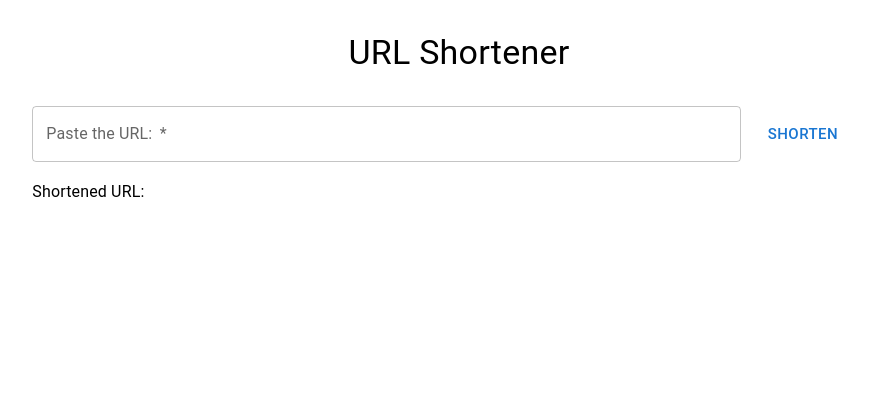
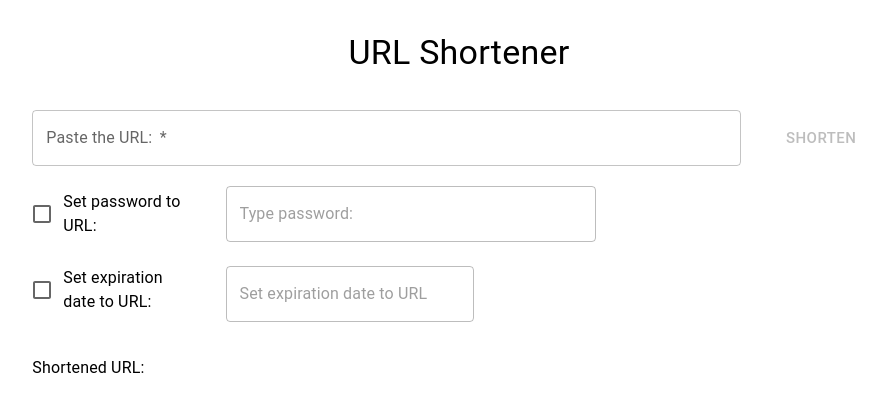
Before and after one commit to sebastianruiz07/test_doquimi_url_shortener, a React (Create React App) app in the folder client/: page / in a window 1280 px wide. Shown: the top 412 px of the page, without its empty margins (181-1067 px from the left). Built offline with nearby package versions, Linux system fonts and the light colour scheme.

Commit message:
feat: :sparkles: add option to set password and expiration date to shortened url

```diff
--- /dev/null
+++ b/client/src/components/CustomAlert.jsx
@@ -0,0 +1,18 @@
+import { Alert, Snackbar } from "@mui/material";
+
+const CustomAlert = ({openAlert, handleCloseSnackbar, alertType, alertMessage}) => {
+  return (
+    <Snackbar open={openAlert} autoHideDuration={5000} onClose={() => handleCloseSnackbar()}>
+      <Alert
+        onClose={() => handleCloseSnackbar()}
+        severity={alertType}
+        variant="filled"
+        sx={{ width: '100%' }}
+      >
+        {alertMessage}
+      </Alert>
+    </Snackbar>
+  )
+}
+
+export default CustomAlert;
--- a/client/src/components/ShortenerForm.jsx
+++ b/client/src/components/ShortenerForm.jsx
@@ -1,18 +1,35 @@
-import { Button, Grid2 as Grid, IconButton, Snackbar, TextField, Tooltip, Typography } from '@mui/material';
 import { useState } from 'react';
-import axios from 'axios';
-import { ContentCopy as ContentCopyIcon, Close as CloseIcon} from '@mui/icons-material';
+import dayjs from 'dayjs';
+import { Alert, Button, Checkbox, FormControlLabel, Grid2 as Grid, IconButton, Snackbar, TextField, Toolbar, Tooltip, Typography } from '@mui/material';
+import { DemoContainer } from '@mui/x-date-pickers/internals/demo';
+import { AdapterDayjs } from '@mui/x-date-pickers/AdapterDayjs';
+import { LocalizationProvider } from '@mui/x-date-pickers/LocalizationProvider';
+import { DatePicker } from '@mui/x-date-pickers/DatePicker';
+import getShortenedUrl from '../services/service';
+import ShowShortenUrl from './ShowShortenUrl';
+import CustomAlert from './CustomAlert';
 
 const ShortenerForm = () => {
   const [originalUrl, setOriginalUrl] = useState('');
   const [shortUrl, setShortUrl] = useState('');
-  const [copyUrl, setCopyUrl] = useState(false);
-  const [copyUrlMessage, setCopyUrlMessage] = useState('');
+  const [openAlert, setOpenAlert] = useState(false);
+  const [alertType, setAlertType] = useState('');
+  const [alertMessage, setAlertMessage] = useState('');
+  const [hasPassword, setHasPassword] = useState(false);
+  const [password, setPassword] = useState(null);
+  const [hasExpirationDate, setHasExpirationDate] = useState(false);
+  const [expirationDate, setExpirationDate] = useState(null);
 
-  const getShortenedUrl = async () => {
+  const getShortenedUrlFunction = () => {
+    if (originalUrl.length <= 0) {
+      setOpenAlert(true);
+      setAlertType('info');
+      setAlertMessage("Please fill the URL to shortener");
+      return;
+    }
     try {
-      const response = await axios.post('http://localhost:3001/api/urlshort', { url: originalUrl });
-      setShortUrl(response.data.shortUrl);
+      const creationDate = dayjs();
+      getShortenedUrl(originalUrl, password, creationDate, expirationDate, setShortUrl);
     } catch (error) {
       console.error('Error shortering the URL: ', error);
     }
@@ -21,11 +38,13 @@ const ShortenerForm = () => {
   const copyShortUrlToClipboard = () => {
     if (shortUrl.length > 0) {
       navigator.clipboard.writeText(shortUrl).then(() => {
-        setCopyUrl(true);
-        setCopyUrlMessage('URL copied successfully')
+        setOpenAlert(true);
+        setAlertType('success');
+        setAlertMessage('URL copied successfully');
       }).catch((error) => {
-        setCopyUrl(true);
-        setCopyUrlMessage('Error copying URL');
+        setOpenAlert(true);
+        setAlertType('error');
+        setAlertMessage('Error copying URL');
       });
     }
   }
@@ -35,17 +54,27 @@ const ShortenerForm = () => {
       return;
     }
 
-    setCopyUrl(false);
+    setOpenAlert(false);
   };
 
-  const action = (
-    <IconButton
-      size="small"
-      onClick={handleCloseSnackbar}
-    >
-      <CloseIcon fontSize="small" />
-    </IconButton>
-  )
+  const handleCheckPassword = (event) => {
+    setHasPassword(event.target.checked);
+
+    if (!event.target.checked) {
+      setPassword(null);
+    }
+  }
+
+  const handleCheckExpirationDate = (event) => {
+    setHasExpirationDate(event.target.checked);
+
+    if (event.target.checked) {
+      const date = dayjs();
+      setExpirationDate(date);
+    } else {
+      setExpirationDate(null);
+    }
+  }
 
   return (
     <Grid container justifyContent={'center'}>
@@ -62,40 +91,69 @@ const ShortenerForm = () => {
                   id="url-text"
                   label="Paste the URL: "
                   fullWidth
-                  onChange={(e) => { setOriginalUrl(e.target.value) }}
+                  onChange={(e) => setOriginalUrl(e.target.value)}
                 />
               </Grid>
               <Grid item size={{ xs: 12, md: 2 }}>
-                <Button size={'large'} onClick={() => getShortenedUrl()}>Shorten</Button>
+                <Toolbar title={originalUrl.length <= 0 ? 'Please set an URL' : 'Shorten URL'}>
+                  <Button
+                    size={'large'}
+                    onClick={() => getShortenedUrlFunction()}
+                    disabled={originalUrl.length <= 0 ? true : false}>
+                    Shorten
+                  </Button>
+                </Toolbar>
               </Grid>
             </Grid>
           </Grid>
           <Grid item size={12}>
-            <Grid container>
-              <Grid item size={{ xs: 12, md: 2 }}>
-                <Typography variant='subtitle1'>Shortened URL: </Typography>
+            <Grid container spacing={2} alignItems={'center'}>
+              <Grid item size={8}>
+                <Grid container spacing={2}>
+                  <Grid item size={{ xs: 12, md: 4 }} alignContent={'center'}>
+                    <FormControlLabel
+                      control={<Checkbox checked={hasPassword} onChange={(e) => handleCheckPassword(e)} />}
+                      label="Set password to URL: "
+                    />
+                  </Grid>
+                  <Grid item size={{ xs: 12, md: 8 }}>
+                    <TextField
+                      id="url-password"
+                      label="Type password: "
+                      fullWidth
+                      disabled={!hasPassword}
+                      onChange={(e) => { setPassword(e.target.value) }}
+                    />
+                  </Grid>
+                  <Grid item size={{ xs: 12, md: 4 }} alignContent={'center'}>
+                    <FormControlLabel
+                      control={<Checkbox checked={hasExpirationDate} onChange={(e) => handleCheckExpirationDate(e)} />}
+                      label="Set expiration date to URL:"
+                    />
+                  </Grid>
+                  <Grid item size={{ xs: 12, md: 8 }}>
+                    <LocalizationProvider dateAdapter={AdapterDayjs}>
+                      <DemoContainer components={['DatePicker']}>
+                        <DatePicker
+                          disabled={!hasExpirationDate}
+                          label="Set expiration date to URL"
+                          value={expirationDate}
+                          minDate={dayjs()}
+                          onChange={(newValue) => setExpirationDate(newValue)}
+                        />
+                      </DemoContainer>
+                    </LocalizationProvider>
+                  </Grid>
+                </Grid>
               </Grid>
-              <Grid item size={{ xs: 11, md: 9 }}>
-                <Typography variant='subtitle1'>{shortUrl}</Typography>
-              </Grid>
-              <Grid item size={{ xs: 1, md: 1 }} visibility={shortUrl.length > 0 ? 'visible' : 'hidden'}>
-                <Tooltip title='Copy to clipboard'>
-                  <IconButton onClick={() => copyShortUrlToClipboard()}>
-                    <ContentCopyIcon />
-                  </IconButton>
-                </Tooltip>
+              <Grid item size={12}>
               </Grid>
             </Grid>
           </Grid>
+          <ShowShortenUrl shortUrl={shortUrl} copyShortUrlToClipboard={() => copyShortUrlToClipboard()} />
         </Grid>
       </Grid>
-      <Snackbar
-        open={copyUrl}
-        autoHideDuration={5000}
-        onClose={handleCloseSnackbar}
-        message={copyUrlMessage}
-        action={action}
-      />
+      <CustomAlert openAlert={openAlert} handleCloseSnackbar={handleCloseSnackbar} alertType={alertType} alertMessage={alertMessage} />
     </Grid>
   )
 }
--- /dev/null
+++ b/client/src/components/ShowShortenUrl.jsx
@@ -0,0 +1,26 @@
+import { Grid2 as Grid, IconButton, Tooltip, Typography } from '@mui/material';
+import { ContentCopy as ContentCopyIcon} from '@mui/icons-material';
+
+const ShowShortenUrl = ({shortUrl, copyShortUrlToClipboard}) => {
+  return (
+    <Grid item size={12}>
+      <Grid container>
+        <Grid item size={{ xs: 12, md: 2 }}>
+          <Typography variant='subtitle1'>Shortened URL: </Typography>
+        </Grid>
+        <Grid item size={{ xs: 11, md: 9 }}>
+          <Typography variant='subtitle1'>{shortUrl}</Typography>
+        </Grid>
+        <Grid item size={{ xs: 1, md: 1 }} visibility={shortUrl.length > 0 ? 'visible' : 'hidden'}>
+          <Tooltip title='Copy to clipboard'>
+            <IconButton onClick={() => copyShortUrlToClipboard()}>
+              <ContentCopyIcon />
+            </IconButton>
+          </Tooltip>
+        </Grid>
+      </Grid>
+    </Grid>
+  )
+}
+
+export default ShowShortenUrl;
--- /dev/null
+++ b/client/src/components/index.js
@@ -0,0 +1,3 @@
+export {default as ShowShortenUrl} from "./ShowShortenUrl";
+export {default as ShortenerForm} from "./ShortenerForm";
+export {default as CustomAlert} from "./CustomAlert";
--- /dev/null
+++ b/client/src/services/service.js
@@ -0,0 +1,13 @@
+import axios from "axios";
+
+const getShortenedUrl = async (originalUrl, password, creationDate, expirationDate, setShortUrl) => {
+  try {
+    await axios.post('http://localhost:3001/api/urlshort', { url: originalUrl, password: password, creationDate: creationDate, expirationDate: expirationDate }).then((urlResponse) => {
+      setShortUrl(urlResponse.data.shortUrl);
+    });
+  } catch (error) {
+    console.error('Error shortering the URL: ', error);
+  }
+}
+
+export default getShortenedUrl;
```
Also changed, not shown: 1 other file (tests, documents, lock files or other folders).
